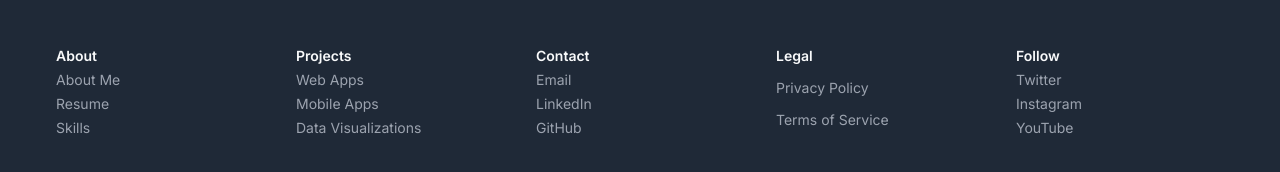
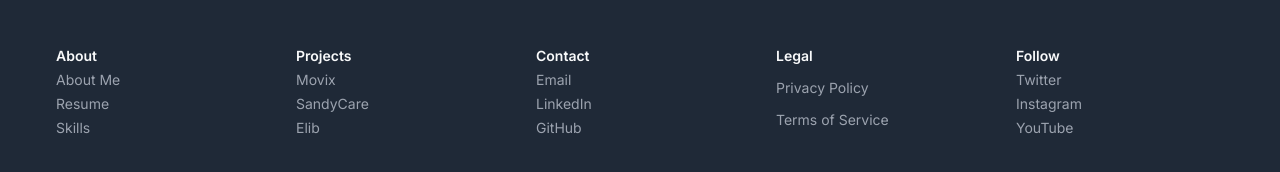
Before and after one commit to Sandeshjadhav22/sandesh, a Next.js app: page / in a window 1280 px wide. Shown: the part 3253-3425 px from the top of the page. Built offline with nearby package versions, Linux system fonts and the light colour scheme.

Commit message:
Links updated

```diff
--- a/src/components/component/Contact.tsx
+++ b/src/components/component/Contact.tsx
@@ -4,7 +4,7 @@ import { Textarea } from "../ui/textarea"
 
 const Contact = () => {
   return (
-    <section className="w-full py-12 md:py-24 lg:py-32 bg-gray-800">
+    <section id="Contact" className="w-full py-12 md:py-24 lg:py-32 bg-gray-800">
           <div className="container px-4 md:px-6 max-w-2xl mx-auto">
             <div className="space-y-4 text-center">
               <h2 className="text-3xl font-bold">Get in Touch</h2>
--- a/src/components/component/Experience.tsx
+++ b/src/components/component/Experience.tsx
@@ -2,7 +2,7 @@ import { Badge } from "../ui/badge"
 
 const Experience = () => {
   return (
-    <section className="w-full py-12 md:py-24 lg:py-32 bg-gray-800">
+    <section id="Experience" className="w-full py-12 md:py-24 lg:py-32 bg-gray-800">
           <div className="container px-4 md:px-6 grid md:grid-cols-2 gap-8">
             <div className="space-y-4">
               <h2 className="text-3xl font-bold">Work Experience</h2>
--- a/src/components/component/Footer.tsx
+++ b/src/components/component/Footer.tsx
@@ -12,31 +12,31 @@ const Footer = () => {
             <Link className="text-gray-400 hover:text-gray-50" href="#">
               Resume
             </Link>
-            <Link className="text-gray-400 hover:text-gray-50" href="#">
+            <Link className="text-gray-400 hover:text-gray-50" href="#Skills">
               Skills
             </Link>
           </div>
           <div className="grid gap-1">
             <h3 className="font-semibold">Projects</h3>
-            <Link className="text-gray-400 hover:text-gray-50" href="#">
-              Web Apps
+            <Link className="text-gray-400 hover:text-gray-50" href="#Projects">
+              Movix
             </Link>
-            <Link className="text-gray-400 hover:text-gray-50" href="#">
-              Mobile Apps
+            <Link className="text-gray-400 hover:text-gray-50" href="#Projects">
+            SandyCare
             </Link>
-            <Link className="text-gray-400 hover:text-gray-50" href="#">
-              Data Visualizations
+            <Link className="text-gray-400 hover:text-gray-50" href="#Projects">
+            Elib
             </Link>
           </div>
           <div className="grid gap-1">
             <h3 className="font-semibold">Contact</h3>
-            <Link className="text-gray-400 hover:text-gray-50" href="#">
+            <Link className="text-gray-400 hover:text-gray-50" href="mailto:sandeshjadhav2002@gmail.com" target="_blank">
               Email
             </Link>
-            <Link className="text-gray-400 hover:text-gray-50" href="#">
+            <Link className="text-gray-400 hover:text-gray-50" href="https://www.linkedin.com/in/sandesh-jadhav-183b60218/" target="_blank">
               LinkedIn
             </Link>
-            <Link className="text-gray-400 hover:text-gray-50" href="#">
+            <Link className="text-gray-400 hover:text-gray-50" href="https://github.com/Sandeshjadhav22" target="_blank">
               GitHub
             </Link>
           </div>
@@ -51,13 +51,13 @@ const Footer = () => {
           </div>
           <div className="grid gap-1">
             <h3 className="font-semibold">Follow</h3>
-            <Link className="text-gray-400 hover:text-gray-50" href="#">
+            <Link className="text-gray-400 hover:text-gray-50" href="https://twitter.com/SandeshSanjayj2" target="_blank">
               Twitter
             </Link>
-            <Link className="text-gray-400 hover:text-gray-50" href="#">
+            <Link className="text-gray-400 hover:text-gray-50" href="https://instagram.com/sandeshhh.17" target="_blank">
               Instagram
             </Link>
-            <Link className="text-gray-400 hover:text-gray-50" href="#">
+            <Link className="text-gray-400 hover:text-gray-50" href="https://www.youtube.com/channel/UCzIz4N9aRlz5_rkXuCLV52Q" target="_blank">
               YouTube
             </Link>
           </div>
--- a/src/components/component/Navbar.tsx
+++ b/src/components/component/Navbar.tsx
@@ -30,7 +30,7 @@ const Navbar = () => {
         <NavigationMenuItem>
           <NavigationMenuLink
             className="px-4 py-2 rounded-md hover:bg-gray-800"
-            href="#"
+            href="#Experience"
           >
             Experience
           </NavigationMenuLink>
@@ -38,7 +38,7 @@ const Navbar = () => {
         <NavigationMenuItem>
           <NavigationMenuLink
             className="px-4 py-2 rounded-md hover:bg-gray-800"
-            href="#"
+            href="#Projects"
           >
             Projects
           </NavigationMenuLink>
@@ -46,7 +46,7 @@ const Navbar = () => {
         <NavigationMenuItem>
           <NavigationMenuLink
             className="px-4 py-2 rounded-md hover:bg-gray-800"
-            href="#"
+            href="#Contact"
           >
             Contact
           </NavigationMenuLink>
--- a/src/components/component/Projects.tsx
+++ b/src/components/component/Projects.tsx
@@ -6,7 +6,7 @@ import Link from "next/link";
 
 const Projects = () => {
   return (
-    <section className="w-full py-12 md:py-24 lg:py-32 bg-gray-950 text-gray-50">
+    <section id="Projects" className="w-full py-12 md:py-24 lg:py-32 bg-gray-950 text-gray-50">
       <div className="container px-4 md:px-6">
         <div className="space-y-4 text-center">
           <h2 className="text-3xl font-bold">My Projects</h2>
--- a/src/components/component/Skills.tsx
+++ b/src/components/component/Skills.tsx
@@ -2,7 +2,7 @@ import { Badge } from "../ui/badge"
 
 const Skills = () => {
   return (
-    <section className="w-full py-12 md:py-24 lg:py-32 bg-gray-950 text-gray-50">
+    <section id="Skills" className="w-full py-12 md:py-24 lg:py-32 bg-gray-950 text-gray-50">
           <div className="container px-4 md:px-6">
             <div className="space-y-4 text-center">
               <h2 className="text-3xl font-bold">Skills</h2>
```
